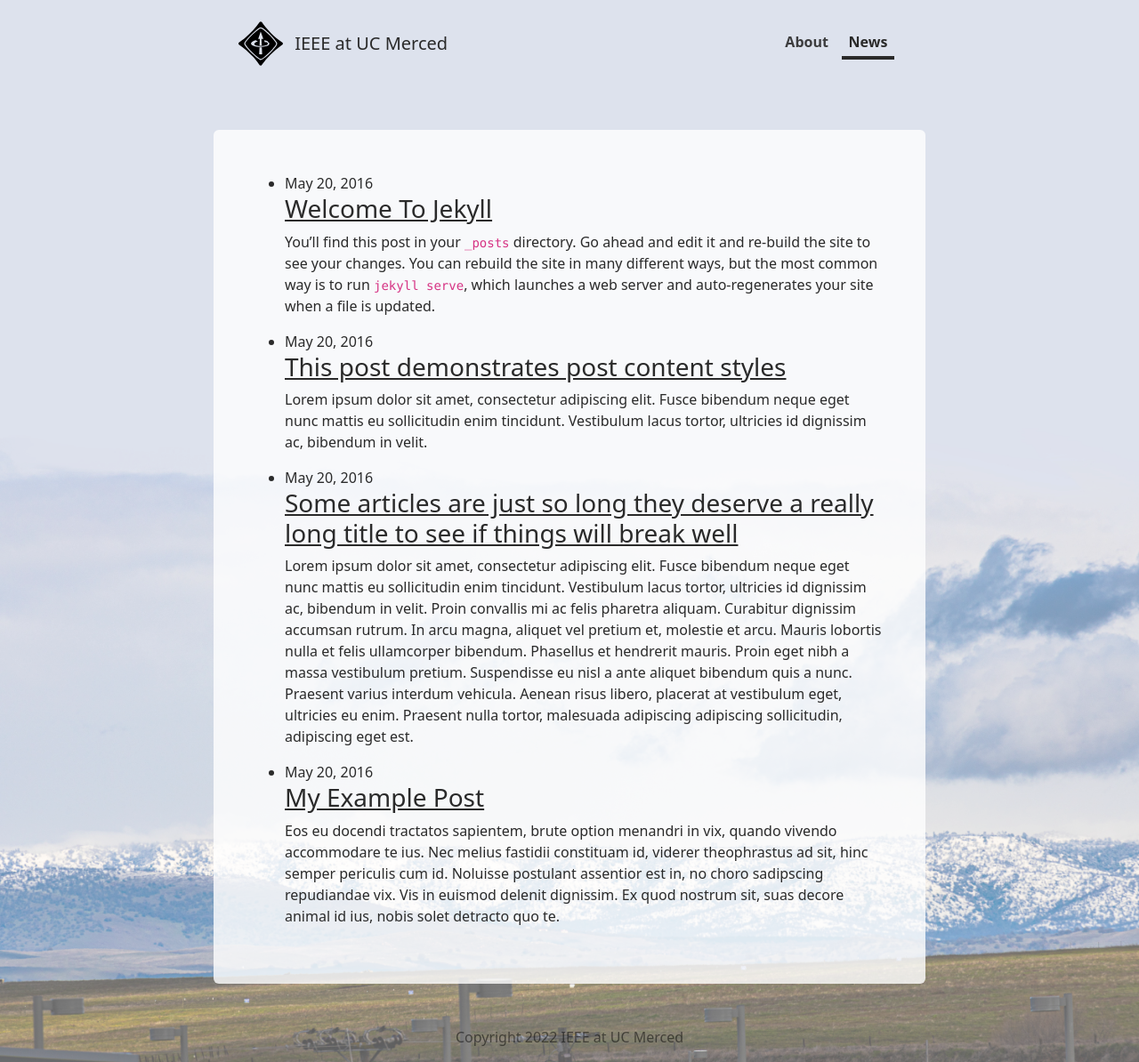
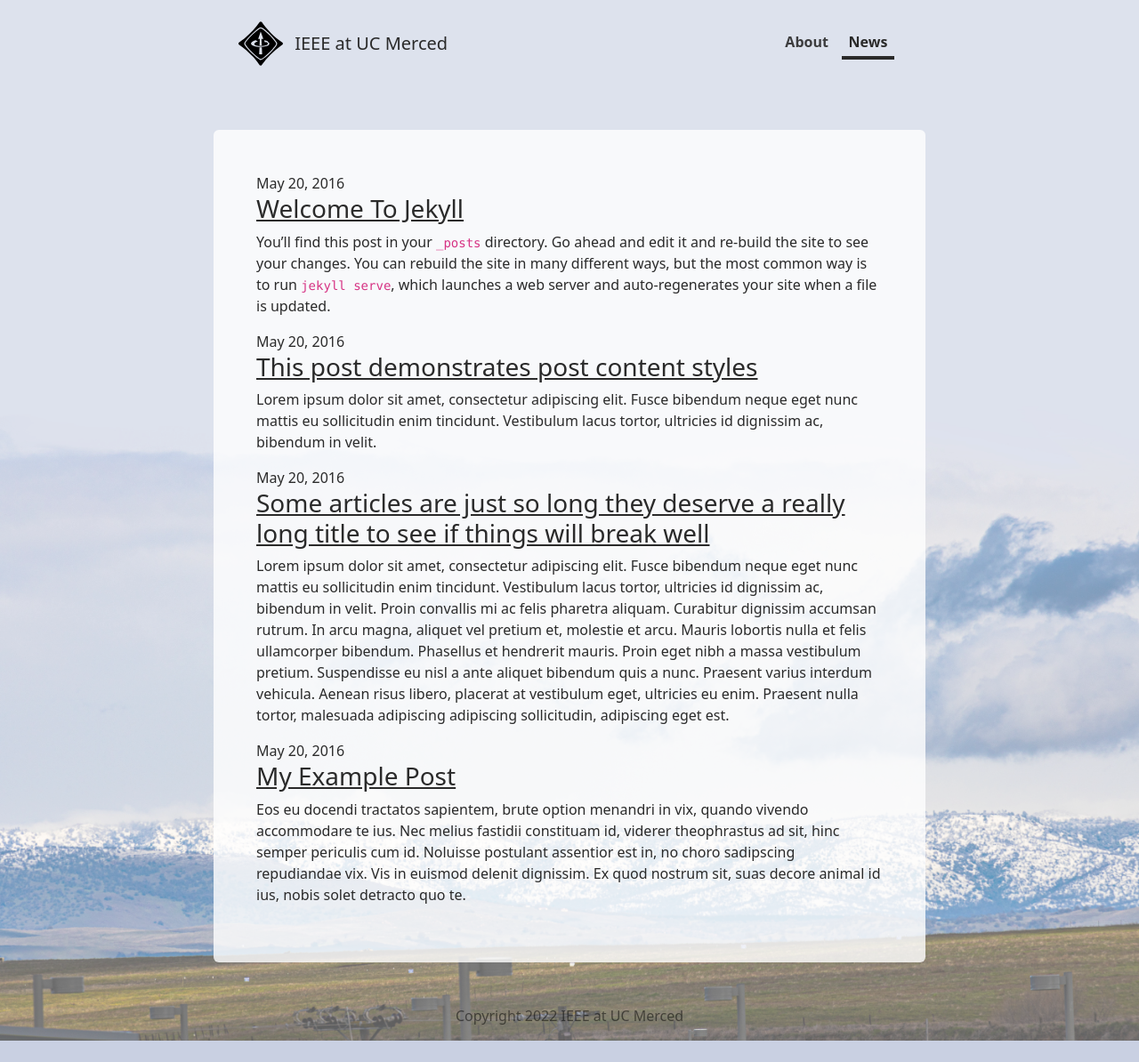
Before and after one commit to IEEEMerced/ieeemerced-jekyll-theme, a Jekyll site: the page built from news.html, in a window 1280 px wide. Shown: the whole page at 89% size. Built offline with Jekyll 4.4.1, drawn with Linux system fonts in a browser that asks for light colours; after the commit the page ends 1170 px from its top, so only the background shows below that.

Commit message:
Change title for news page, change blog layout

```diff
--- a/_layouts/blog.html
+++ b/_layouts/blog.html
@@ -13,10 +13,8 @@ layout: default
     {%- if page.list_title -%}
       <h2 class="post-list-heading">{{ page.list_title }}</h2>
     {%- endif -%}
-    <ul class="post-list">
       {%- assign date_format = site.minima.date_format | default: "%b %-d, %Y" -%}
       {%- for post in posts -%}
-      <li>
         <span class="post-meta">{{ post.date | date: date_format }}</span>
         <h3>
           <a class="post-link" href="{{ post.url | relative_url }}">
@@ -26,26 +24,6 @@ layout: default
         {%- if site.show_excerpts -%}
           {{ post.excerpt }}
         {%- endif -%}
-      </li>
       {%- endfor -%}
-    </ul>
-
-    {% if site.paginate %}
-      <div class="pager">
-        <ul class="pagination">
-        {%- if paginator.previous_page %}
-          <li><a href="{{ paginator.previous_page_path | relative_url }}" class="previous-page">{{ paginator.previous_page }}</a></li>
-        {%- else %}
-          <li><div class="pager-edge">•</div></li>
-        {%- endif %}
-          <li><div class="current-page">{{ paginator.page }}</div></li>
-        {%- if paginator.next_page %}
-          <li><a href="{{ paginator.next_page_path | relative_url }}" class="next-page">{{ paginator.next_page }}</a></li>
-        {%- else %}
-          <li><div class="pager-edge">•</div></li>
-        {%- endif %}
-        </ul>
-      </div>
-    {%- endif %}
 
   {%- endif -%}
--- a/news.html
+++ b/news.html
@@ -1,5 +1,5 @@
 ---
 layout: blog
-title: blog
+title: News
 permalink: /news/
 ---
```
